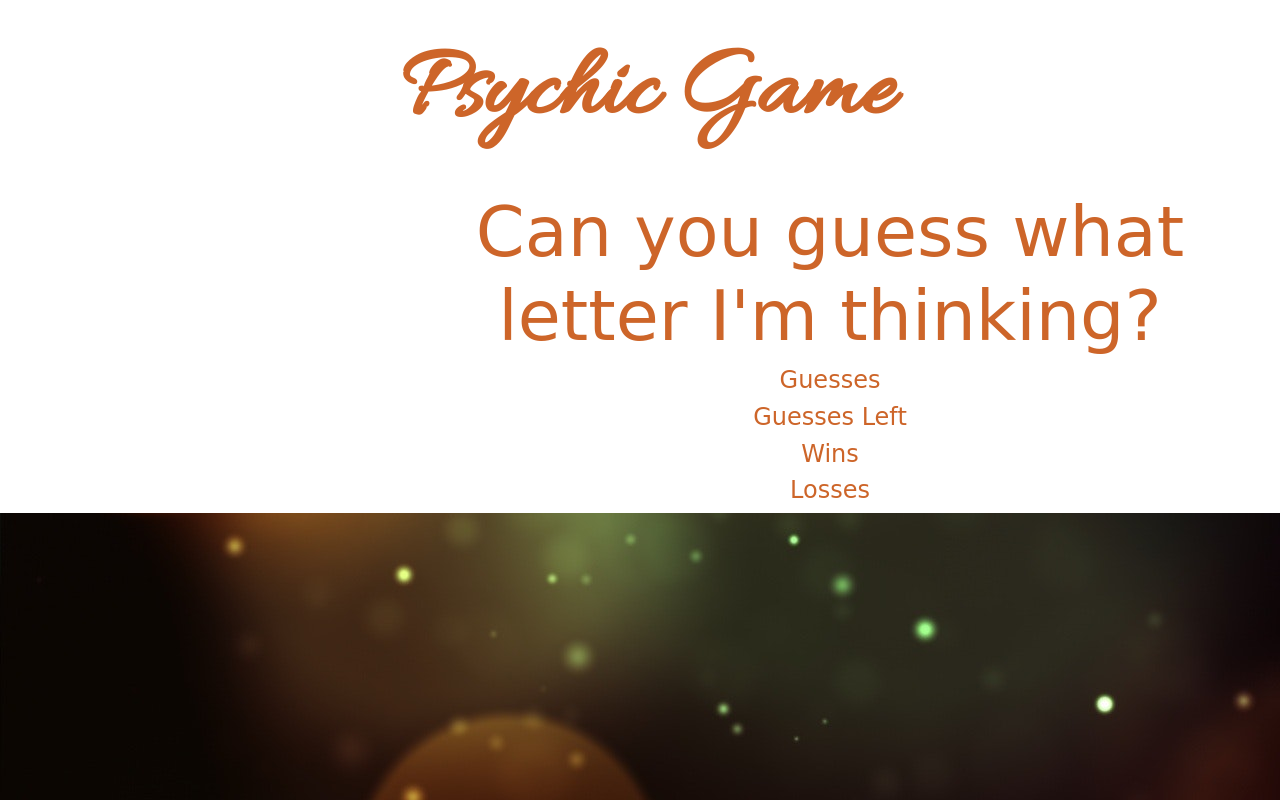
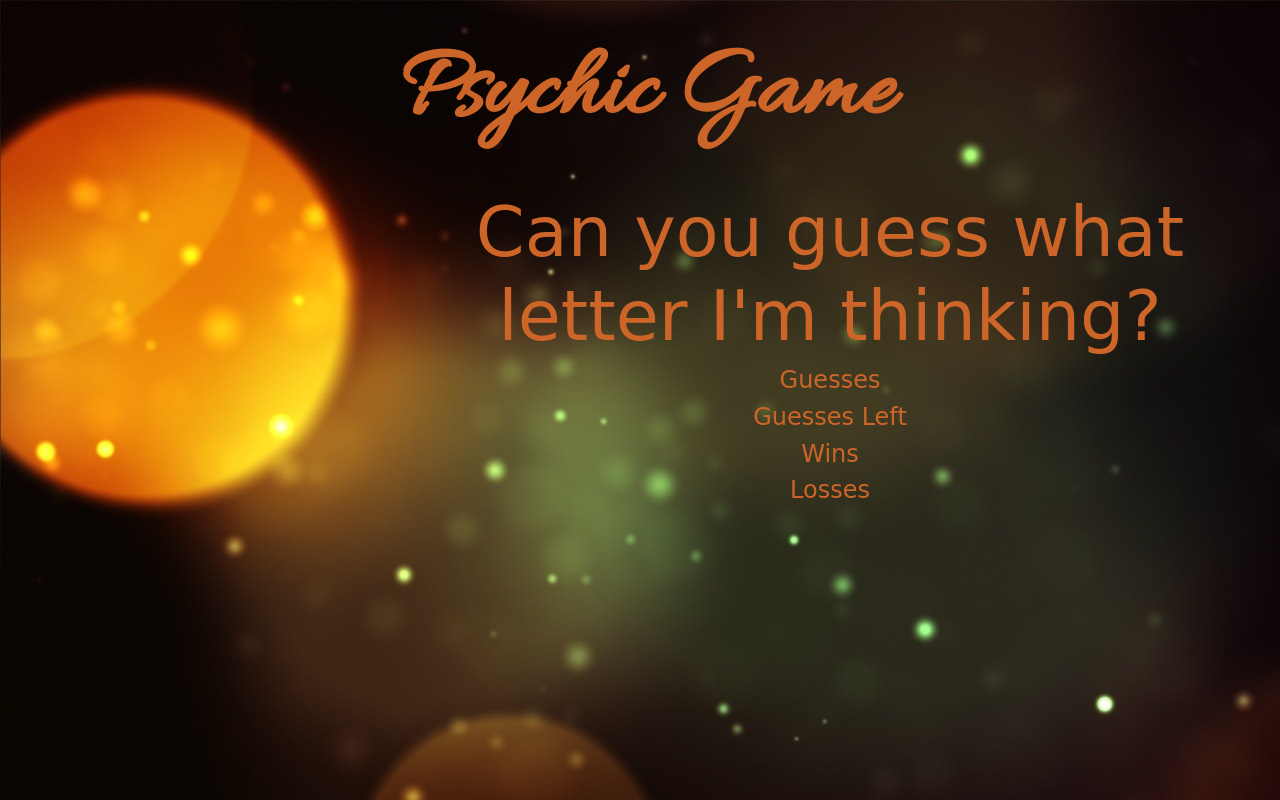
Before and after one commit to JenaeStuder/psychic-game, a plain HTML site: page index.html in a window 1280 px wide. Drawn offline with nearby package versions, Linux system fonts and the light colour scheme; a web font is replaced by a local one.

Commit message:
fixed background image issue

```diff
--- a/assets/css/style.css
+++ b/assets/css/style.css
@@ -5,10 +5,9 @@ font-family: 'Allura', cursive;
 font-family: 'Just Another Hand', cursive;
 */
 
-html{
+body{
     background-image: url(../images/background-blur-bokeh-220067.jpg);
     background-repeat: no-repeat;
-    z-index: 5;
 }
 header{
     font-family: Allura, cursive;
--- a/assets/javascript/game.js
+++ b/assets/javascript/game.js
@@ -14,11 +14,12 @@ var lettersGuessed = [];
 var psychicGuess = psychicChoice[Math.floor(Math.random() * psychicChoice.length)];
 console.log(psychicGuess);
 
+
 //Sets the stats for each new round of guesses
 function newGuess() {
-    psychicGuess = psychicChoice[Math.floor(Math.random() * psychicChoice.length)];
-    guessesLeft = 10;
-    lettersGuessed = [];
+   // psychicGuess = psychicChoice[Math.floor(Math.random() * psychicChoice.length)];
+    guessesLeft=10;
+    lettersGuessed=[];
 };
 //logs the players input and updates the score
 document.onkeydown = function (event) {
```
